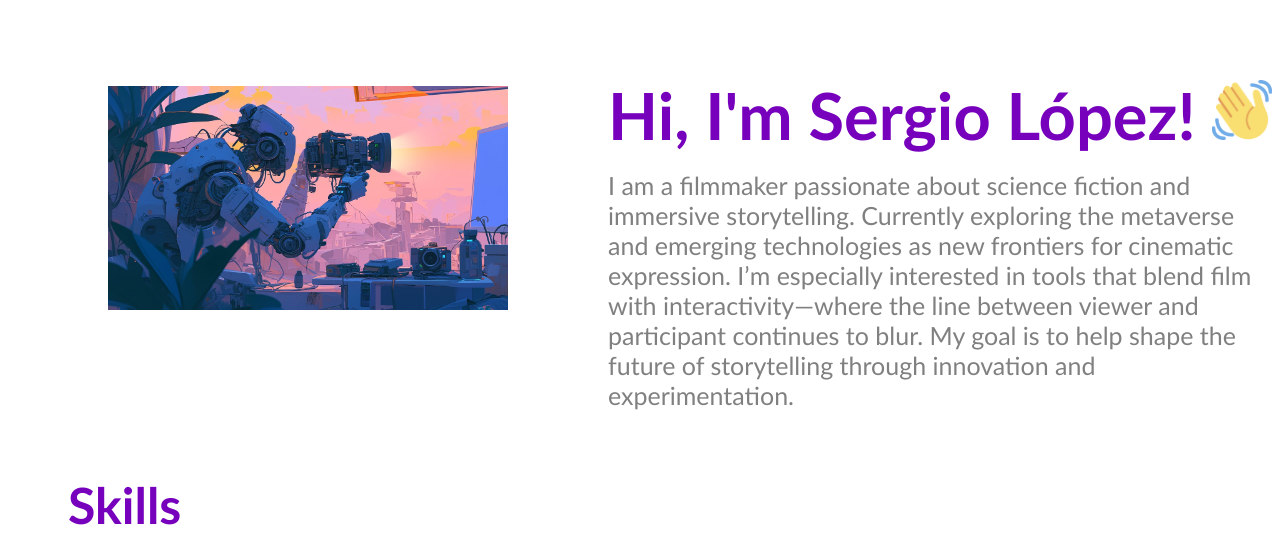
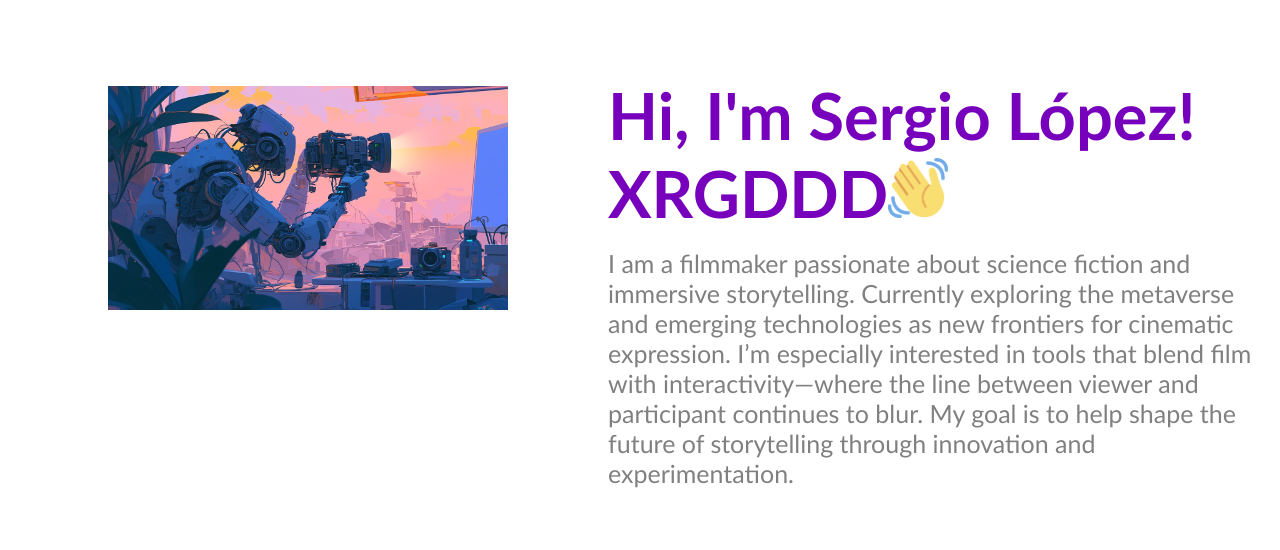
Before and after one commit to xrg-cubensis/xrg-portfolio, a plain HTML site: page index.html in a window 1280 px wide. Shown: the part 154-704 px from the top of the page. Drawn offline with Linux system fonts and the light colour scheme.

Commit message:
Update index.html
modify hi for prooff. to se if "XRG DDD" can be seen in pages

```diff
--- a/index.html
+++ b/index.html
@@ -40,7 +40,7 @@
 
       <div>
           <h1>
-            Hi, I'm Sergio López! <img src="html_finalprojimages/waving-hand.png" width="60px"/>
+            Hi, I'm Sergio López! XRGDDD<img src="html_finalprojimages/waving-hand.png" width="60px"/>
           </h1>
           <p>
             I am a filmmaker passionate about science fiction and immersive storytelling. Currently exploring the metaverse and emerging technologies as new frontiers for cinematic expression.
```
